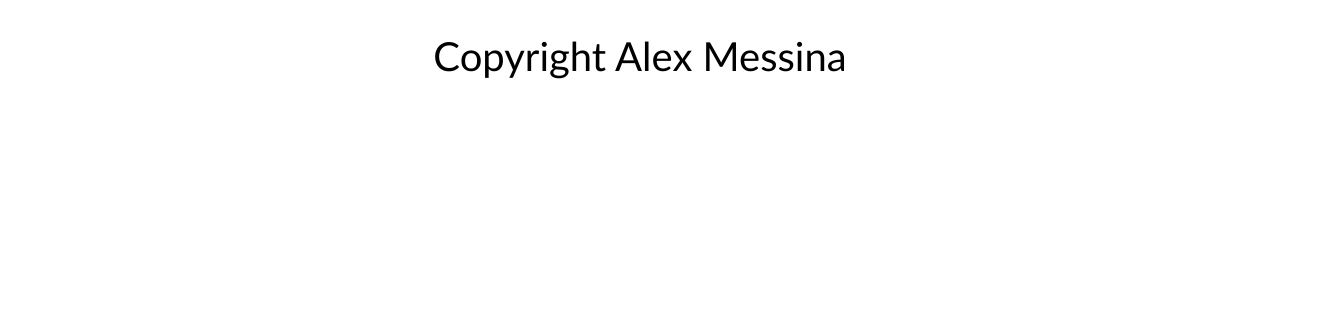
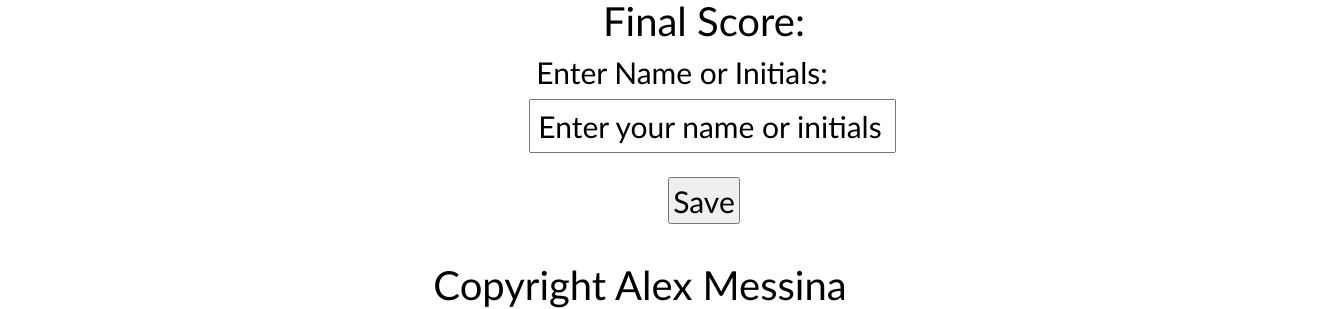
Before and after one commit to ExecutorKarthan/Responsive-Quiz, a plain HTML site: page index.html in a window 1280 px wide. Shown: the part 723-1032 px from the top of the page, 1344 px wide, since content can reach past the window. Before the commit the page ends 803 px from the top, so only its background shows below. Drawn offline with Linux system fonts and the light colour scheme.

Commit message:
Cleaned up styles for quizCompleted screen

```diff
--- a/assets/stylesheet.css
+++ b/assets/stylesheet.css
@@ -34,6 +34,9 @@ p{
 }
 
 #welcomePage{
+    display: flex;
+    flex-wrap: wrap;
+    width: 100%;
     margin: 3%;
 }
 
@@ -95,14 +98,33 @@ h2{
 }
 
 #enterHighScore{
-   display: flex;
-   flex-direction: row;
-   align-items: center;
-   box-sizing: border-box;
+    display: flex;
+    flex-direction: row;
+    align-items: center;
+    box-sizing: border-box;
+    width: fit-content;
+ }
+
+#quizCompleted{
+    display: flex;
+    flex-wrap: wrap;
+    flex-direction: column;
+    align-items: center;
+    width: 100%;
+    padding: 2%;
+}
+
+#enterHighScore{
+    display: block;
 }
 
 .submitButton{
+    display: flex;
+    flex-direction: row;
     font-size: 30px;
+    margin: 0.5%;
+    padding: 2%;
+
 }
 
 #questionBox, #highScore{
--- a/index.html
+++ b/index.html
@@ -51,10 +51,10 @@
         </section>
         <section id="quizCompleted">
             <h2 id="finishedQuz">All done!</h2>
-            <p>Final Score</p>
+            <p>Final Score: </p>
             <form id="enterHighScore">
-                <label for="userName">Enter Name or Initials</label>
-                <input type="text" id="userName" value="Enter your name or initials here!">
+                <label class="submitButton" for="userName">Enter Name or Initials:</label>
+                <input class="submitButton" type="text" id="userName" value="Enter your name or initials here!">
                 <br>
                 <button id="submit" onclick="saveLeader();">Save</button>
             </form>
```
